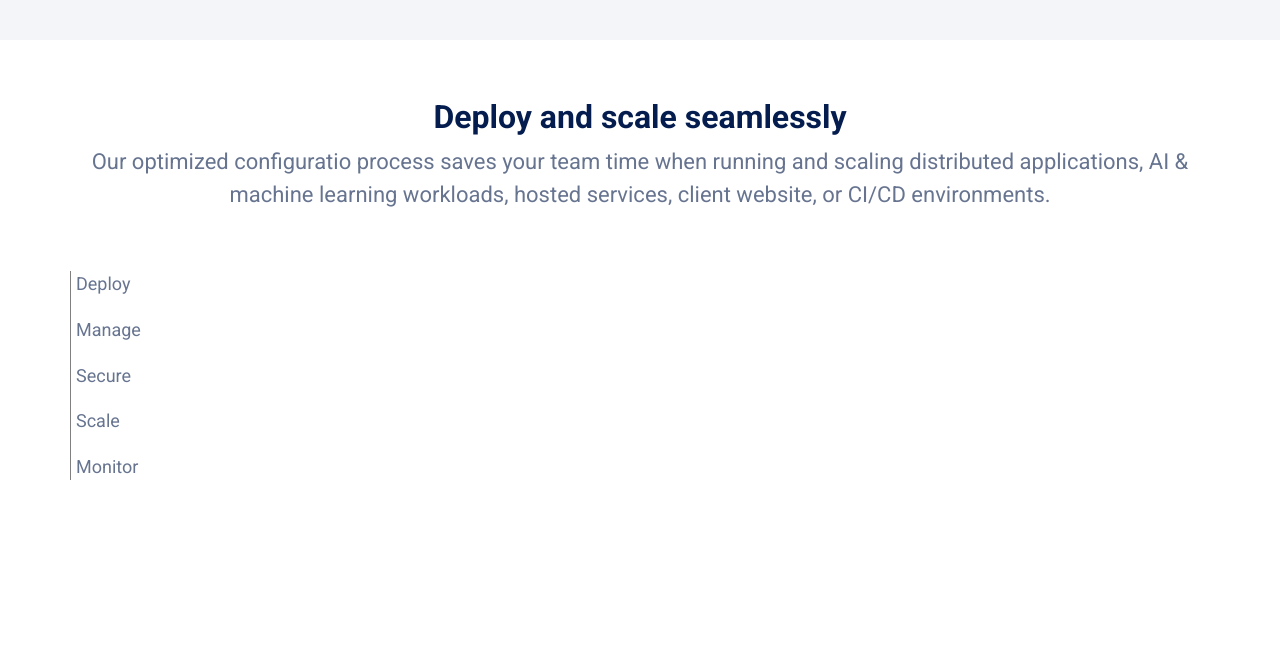
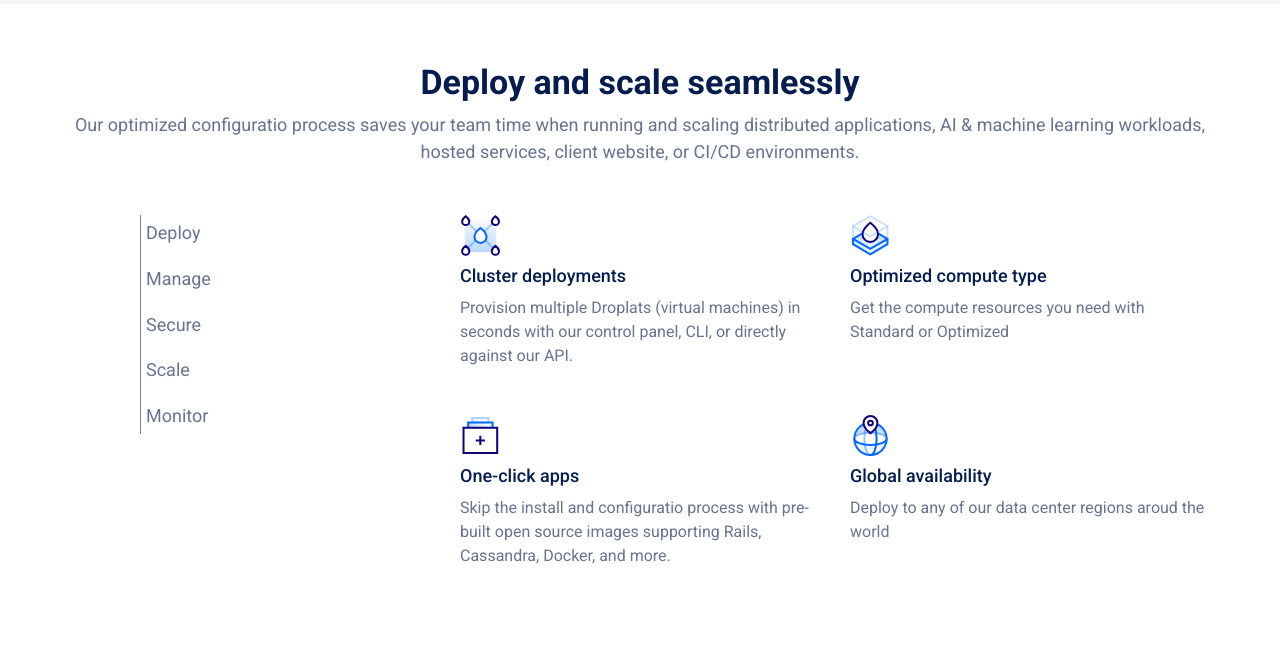
Before and after one commit to Giada92/html-css-digitalocean, a plain HTML site: page index.html in a window 1280 px wide. Shown: the part 759-1424 px from the top of the page. Before the commit the page ends 1299 px from the top, so only its background shows below. Drawn offline with nearby package versions, Linux system fonts and the light colour scheme.

Commit message:
Izino sezione designad

```diff
--- a/css/style.css
+++ b/css/style.css
@@ -3,38 +3,40 @@
     background-color: tomato;
     min-height: 100px;
     border: 1px solid black;
-}  */
-
+}
+ */
 /* common */
 body {
     padding-top: 70px;
     font-family: 'Roboto', sans-serif;
     color: #041d4e;
 }
+/* Fonts */
+h2 {
+    margin-top: 10px;
+}
 
-p {
+.md_text {
     font-size: 18px;
     line-height: 1.5em;
     color: #a9c0ff;
 }
-
-h2 {
-    margin-top: 10px;
+.sm_text {
+    font-size: 16px;
 }
 
-.txt_white {
+.c_white {
     color: white;
 }
-.txt_light_blue {
+.c_light_blue {
     color: #056dff;
+}
+.c_grey {
+    color: #677490;
 }
 
 .bg_grey {
     background-color: #f3f5f9;
-}
-
-.c_grey {
-    color: #677490;
 }
 
 .ms_link {
@@ -178,12 +180,16 @@ h2 {
 /* Main - Sezione deploy and scale */
 #deploy_scale {
     padding-top: 50px;
-    padding-bottom: 40px;
+    padding-bottom: 50px;
+}
+
+.wrapper_text {
+    margin-bottom: 50px;
 }
 
 .ms_list {
-    margin-top: 50px;
-    padding: 0 5px;
+    padding: 5px;
+    margin-bottom: 20px;
     list-style: none;
     border-left: 1px solid grey;
 }
@@ -191,11 +197,18 @@ h2 {
 .ms_list > li {
     margin: 20px 0;
 }
-
+.ms_list > li:first-child {
+    margin-top: 0;
+}
+.ms_list > li:last-child {
+    margin-bottom: 0;
+}
 .ms_list > li > a {
     font-size: 18px;
     color: #677490;
 }
+
+
 
 
 
@@ -212,12 +225,20 @@ h2 {
 
     /* Main */
     #deploy_scale h2 {
-        font-size: 32px;
+        font-size: 34px;
         font-weight: 600;
+    }
+
+    .ms_list {
+        margin-left: 70px;
+    }
+
+    .container_deploy {
+        min-height: 200px;
     }
 }
 
-/* Per gestire l'humburger icoi */
+/* Per gestire l'humburger icon */
 @media (min-width: 768px) and (max-width: 991px) {
     .navbar-header {
         float: none;
@@ -255,6 +276,11 @@ h2 {
     .ms_navbar .nav>li>a {
         padding: 15px 10px;
     }
+
+    /* Main */
+    .container_deploy {
+        min-height: 200px;
+    }
 }
 
 @media (min-width: 1200px) {
@@ -267,4 +293,9 @@ h2 {
         font-size: 22px;
         line-height: 1.5em;
     }
+
+    /* Main */
+    .container_deploy {
+        min-height: 200px;
+    }
 }
--- a/index.html
+++ b/index.html
@@ -65,13 +65,13 @@
                 <div class="container">
                     <div class="row">
                         <div class="col-xs-12 col-sm-7">
-                            <h1 class="txt_white">The simplest cloud platform for developers &amp; teams</h1>
-                            <p>Deploy, manage, and scale cloud applications faster and more efficiently on DigitalOcean. We make managing infrastructure easy for teams and businesses, whether you're running one virtual machine or ten thousand.</p>
+                            <h1 class="c_white">The simplest cloud platform for developers &amp; teams</h1>
+                            <p class="md_text">Deploy, manage, and scale cloud applications faster and more efficiently on DigitalOcean. We make managing infrastructure easy for teams and businesses, whether you're running one virtual machine or ten thousand.</p>
                         </div>
                         <div class="col-xs-12 col-sm-5">
                             <div class="ms_form">
                                 <h2>Deploy your app in seconds.</h2>
-                                <h2 class="txt_light_blue">Get started now.</h2>
+                                <h2 class="c_light_blue">Get started now.</h2>
                                 <form>
                                     <div class="form-group">
                                       <input type="email" class="form-control" id="exampleInputEmail1" placeholder="Email" required>
@@ -138,10 +138,12 @@
             <!-- Sezione deploy and scale -->
             <section id="deploy_scale">
                 <div class="container">
-                    <h2 class="text-center">Deploy and scale seamlessly</h2>
-                    <p class="text-center c_grey">Our optimized configuratio process saves your team time when running and scaling distributed applications, AI &amp; machine learning workloads, hosted services, client website, or CI/CD environments.</p>
+                    <div class="wrapper_text">
+                        <h2 class="text-center">Deploy and scale seamlessly</h2>
+                        <p class="text-center c_grey md_text">Our optimized configuratio process saves your team time when running and scaling distributed applications, AI &amp; machine learning workloads, hosted services, client website, or CI/CD environments.</p>
+                    </div>
                     <div class="row">
-                        <div class="col-xs-12 col-md-6">
+                        <div class="col-xs-12 col-sm-4">
                             <ul class="ms_list">
                                 <li>
                                     <a href="#">Deploy</a>
@@ -160,12 +162,36 @@
                                 </li>
                             </ul>
                         </div>
-                        <div class="col-xs-12 col-md-6">
+                        <div class="col-xs-12 col-sm-8">
                             <div class="row">
-                                <div class="col-sx-3 col-md-6"></div>
-                                <div class="col-sx-3 col-md-6"></div>
-                                <div class="col-sx-3 col-md-6"></div>
-                                <div class="col-sx-3 col-md-6"></div>
+                                <div class="col-xs-12 col-sm-6">
+                                    <div class="container_deploy">
+                                        <img src="img/cluster-deploy.svg" alt="Icona claster">
+                                        <h4>Cluster deployments</h4>
+                                        <p class="c_grey sm_text">Provision multiple Droplats (virtual machines) in seconds with our control panel, CLI, or directly against our API.</p>
+                                    </div>
+                                </div>
+                                <div class="col-xs-12 col-sm-6">
+                                    <div class="container_deploy">
+                                        <img src="img/optimized-compute.svg" alt="pc">
+                                        <h4>Optimized compute type</h4>
+                                        <p class="c_grey sm_text">Get the compute resources you need with Standard or Optimized</p>
+                                    </div>
+                                </div>
+                                <div class="col-xs-12 col-sm-6">
+                                    <div class="container_deploy">
+                                        <img src="img/one-click.svg" alt="App">
+                                        <h4>One-click apps</h4>
+                                        <p class="c_grey sm_text">Skip the install and configuratio process with pre-built open source images supporting Rails, Cassandra, Docker, and more.</p>
+                                    </div>
+                                </div>
+                                <div class="col-xs-12 col-sm-6">
+                                    <div class="container_deploy">
+                                        <img src="img/global.svg" alt="Globo">
+                                        <h4>Global availability</h4>
+                                        <p class="c_grey sm_text">Deploy to any of our data center regions aroud the world</p>
+                                    </div>
+                                </div>
                             </div>
                         </div>
                     </div>
```
